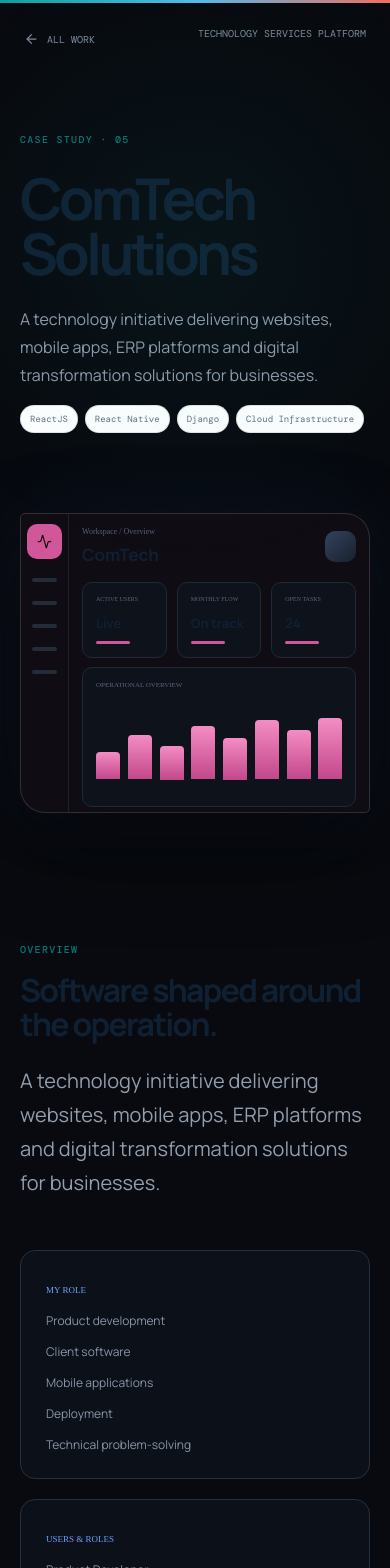
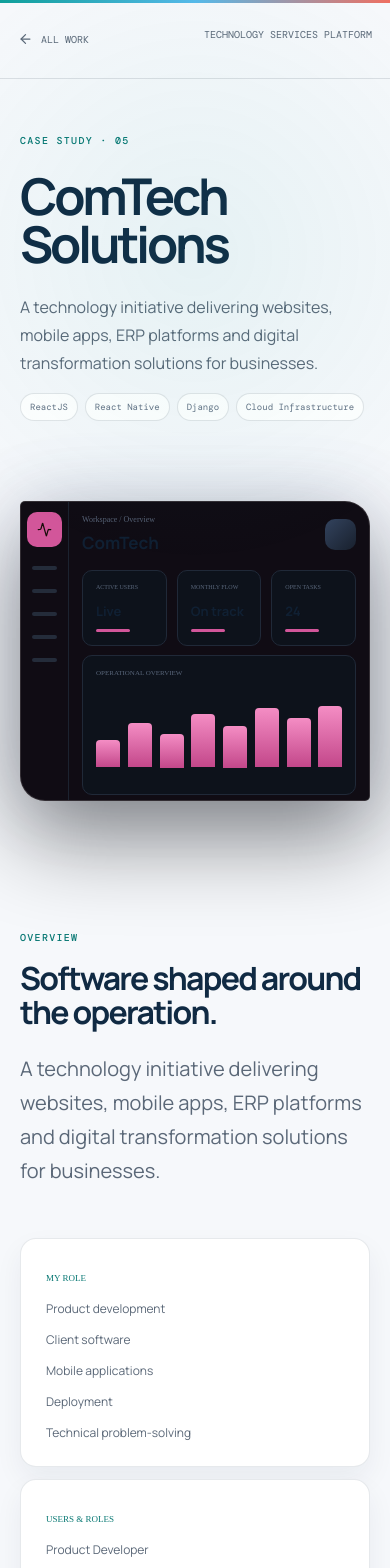
Before and after one commit to Tausifnsr/Portfolio, a React (Vite) app: page /work/comtech-solutions in a window 390 px wide. Shown: the top 1568 px of the page. Built offline with nearby package versions, Linux system fonts and the light colour scheme.

Commit message:
Fix responsive layouts and hover states

```diff
--- a/src/index.css
+++ b/src/index.css
@@ -485,3 +485,109 @@
   .snapshot span { color: #778395; }
   .contact-form, .repo-window { box-shadow: 0 18px 38px rgba(16,42,67,.12); }
 }
+
+/* V5 — Layout and interaction hardening */
+.process-grid { gap: 16px; }
+.process-grid article {
+  min-width: 0;
+  min-height: 190px;
+  padding: 26px;
+  color: var(--ink);
+  overflow: hidden;
+}
+.process-grid article:hover {
+  background: var(--mist);
+  border-color: rgba(15,159,154,.38);
+  color: var(--ink);
+  transform: translateY(-3px);
+  box-shadow: 0 18px 38px rgba(16,42,67,.1);
+}
+.process-grid article > span { color: var(--teal-dark); }
+.process-grid article h3,
+.process-grid article:hover h3 { color: var(--navy); }
+.process-grid article p,
+.process-grid article:hover p { color: var(--ink-soft); }
+.process-grid article > svg { display: none; }
+
+.project-grid article:hover .card-arrow,
+.services-grid article:hover .card-arrow { color: var(--teal-dark); }
+
+.architecture-horizontal {
+  grid-template-columns: repeat(3,minmax(0,1fr));
+  gap: 16px;
+}
+.architecture-horizontal .architecture-unit { min-width: 0; }
+.architecture-horizontal .architecture-node { max-width: none; }
+.architecture-horizontal .connector { display: none; }
+
+.case-study { background: var(--paper); color: var(--ink); }
+.case-nav {
+  color: var(--ink-soft);
+  border-bottom: 1px solid var(--line);
+}
+.case-nav a:hover { color: var(--teal-dark); }
+.case-hero { min-height: 700px; }
+.case-hero h1 {
+  color: var(--navy);
+  font-family: Manrope, sans-serif;
+  font-size: clamp(3.4rem,5.6vw,6rem);
+  font-weight: 700;
+  letter-spacing: -.065em;
+}
+.case-hero > div > p:not(.eyebrow),
+.case-content > section > p:not(.eyebrow) { color: var(--ink-soft); }
+.case-layout aside a { color: #718092; }
+.case-layout aside a:hover { color: var(--teal-dark); }
+.case-content > section { border-color: var(--line); }
+.case-content h2 { color: var(--navy); }
+.large-copy { color: var(--ink-soft) !important; }
+.case-two > div {
+  background: white;
+  border-color: rgba(16,42,67,.1);
+  border-radius: 16px;
+  box-shadow: 0 12px 28px rgba(16,42,67,.06);
+}
+.case-two span { color: var(--teal-dark); }
+.case-two p { color: var(--ink-soft); }
+.feature-grid div {
+  min-width: 0;
+  background: white;
+  border-color: rgba(16,42,67,.1);
+  color: var(--ink);
+  border-radius: 12px;
+}
+.feature-grid svg { flex: 0 0 auto; color: var(--teal); }
+.next-project {
+  background: linear-gradient(125deg,#14324d,#0f5660);
+  border: 0;
+  color: white;
+  border-radius: 20px;
+  box-shadow: 0 20px 46px rgba(16,42,67,.18);
+}
+.next-project span { color: #8edbd7; }
+.next-project svg { color: white; }
+
+@media(max-width:1050px) {
+  .architecture-horizontal { grid-template-columns: repeat(3,minmax(0,1fr)); }
+  .case-hero { min-height: auto; }
+}
+
+@media(max-width:760px) {
+  .process-grid { gap: 12px; }
+  .process-grid article { min-height: 0; padding: 22px; }
+  .architecture-horizontal { grid-template-columns: repeat(2,minmax(0,1fr)); }
+  .case-nav { gap: 20px; align-items: flex-start; }
+  .case-nav span { max-width: 55%; text-align: right; line-height: 1.5; }
+  .case-hero h1 { font-size: clamp(2.8rem,13vw,4rem); overflow-wrap: anywhere; }
+  .case-hero .dashboard,
+  .case-content .dashboard { max-width: 100%; }
+  .next-project { border-radius: 16px; }
+  .next-project strong { min-width: 0; overflow-wrap: anywhere; }
+}
+
+@media(max-width:430px) {
+  .architecture-horizontal { grid-template-columns: 1fr; }
+  .case-nav { padding-inline: 18px; }
+  .case-two { gap: 12px; }
+  .next-project { margin-inline: 16px; padding: 26px; }
+}
```
Also changed, not shown: 1 other file (tests, documents, lock files or other folders).
